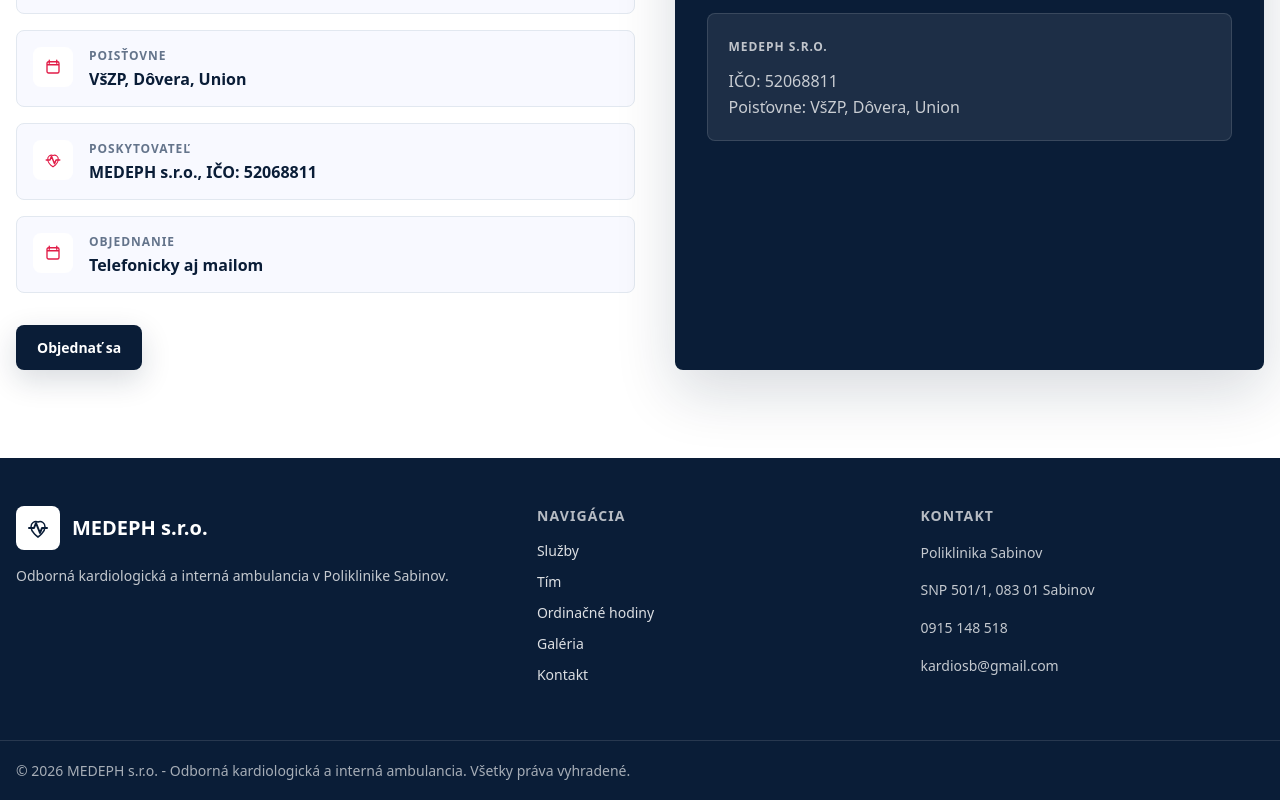
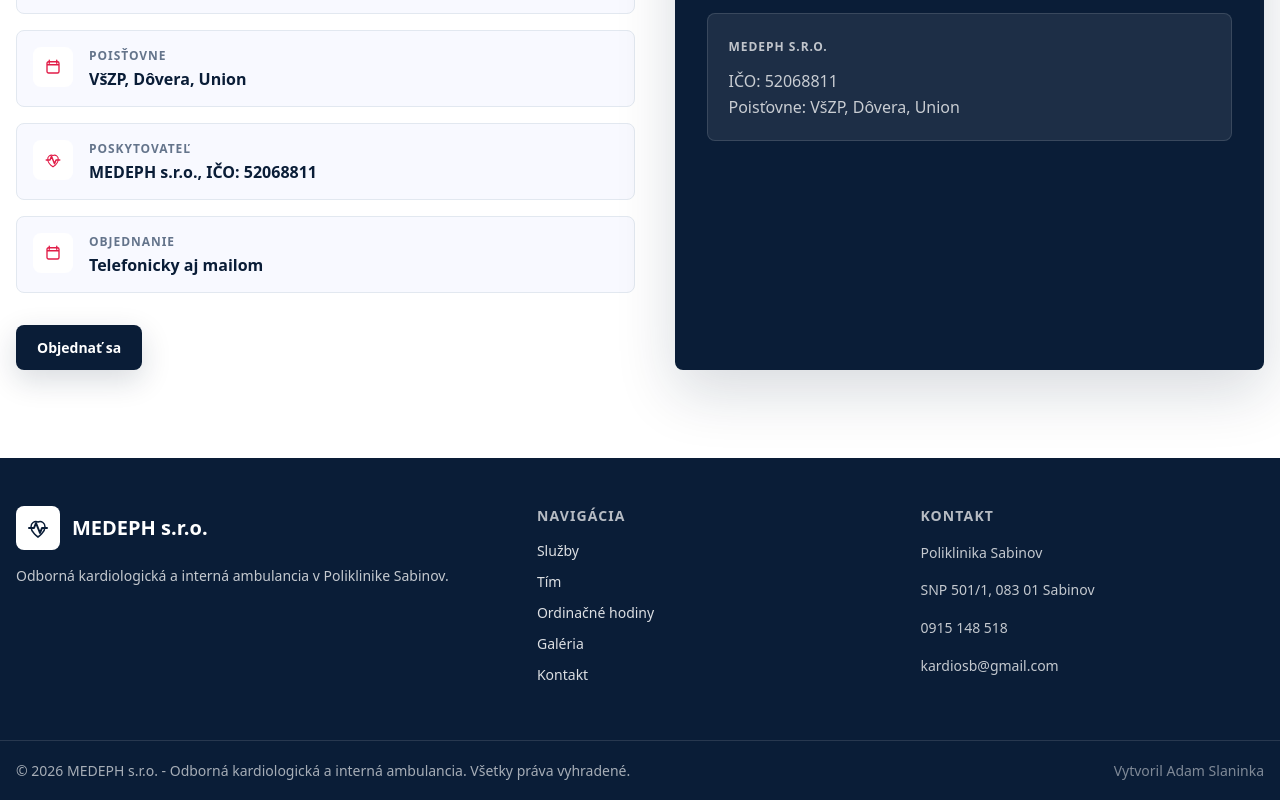
Before and after one commit to admSla99/cardio-webpage, a Next.js app: page / in a window 1280 px wide. Shown: the part 4531-5331 px from the top of the page. Built offline with nearby package versions, Linux system fonts and the light colour scheme.

Commit message:
Add footer creator credit

```diff
--- a/scripts/check-content.mjs
+++ b/scripts/check-content.mjs
@@ -113,6 +113,7 @@
   "openingHoursSpecification",
   "availableService",
   "sizes=\"(max-width: 768px) 100vw, 50vw\"",
+  "Vytvoril Adam Slaninka",
 ];
 
 for (const imageFile of requiredImageFiles) {
--- a/src/app/globals.css
+++ b/src/app/globals.css
@@ -878,6 +878,16 @@
   font-size: 14px;
 }
 
+.footer-bottom-inner {
+  display: flex;
+  flex-direction: column;
+  gap: 8px;
+}
+
+.footer-credit {
+  color: rgba(255, 255, 255, 0.48);
+}
+
 .cookie-consent {
   position: fixed;
   right: 16px;
@@ -937,6 +947,13 @@
 
   .footer-grid {
     grid-template-columns: 1.4fr 1fr 1fr;
+  }
+
+  .footer-bottom-inner {
+    flex-direction: row;
+    align-items: center;
+    justify-content: space-between;
+    gap: 24px;
   }
 }
 
--- a/src/components/site-footer.tsx
+++ b/src/components/site-footer.tsx
@@ -40,8 +40,11 @@
         </div>
       </div>
       <div className="footer-bottom">
-        <div className="container">
-          © {year} MEDEPH s.r.o. - Odborná kardiologická a interná ambulancia. Všetky práva vyhradené.
+        <div className="container footer-bottom-inner">
+          <span>
+            © {year} MEDEPH s.r.o. - Odborná kardiologická a interná ambulancia. Všetky práva vyhradené.
+          </span>
+          <span className="footer-credit">Vytvoril Adam Slaninka</span>
         </div>
       </div>
     </footer>
```
